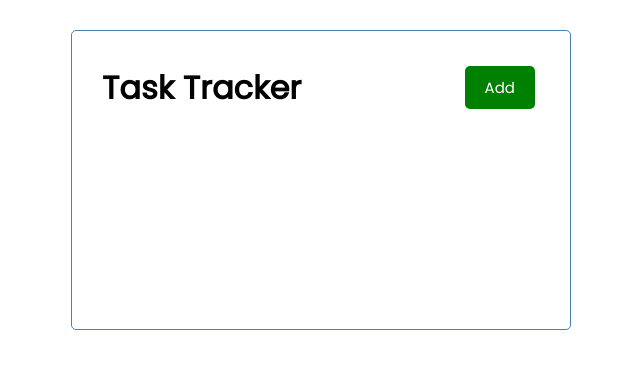
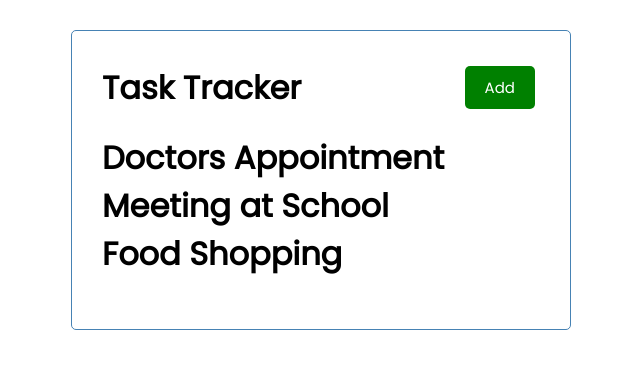
Before and after one commit to aliciachamar/react-task-tracker, a JavaScript app: page / in a window 1280 px wide. Shown: the top 368 px of the page, without its empty margins (319-959 px from the left). Built offline with nearby package versions, Linux system fonts and the light colour scheme; the HTML template or start-up script is replaced by a standard one.

Commit message:
added Tasks component to App.js

```diff
--- a/src/App.js
+++ b/src/App.js
@@ -1,9 +1,11 @@
 import Header from "./components/Header";
+import Tasks from "./components/Tasks";
 
 function App() {
   return (
     <div className="container">
       <Header />
+      <Tasks />
     </div>
   );
 }
--- a/src/components/Tasks.js
+++ b/src/components/Tasks.js
@@ -21,7 +21,9 @@
 
 const Tasks = () => {
   return (
-    <div>Tasks</div>
+    <>
+      {tasks.map((task) => (<h1>{task.text}</h1>))}
+    </>
   )
 }
 
```
